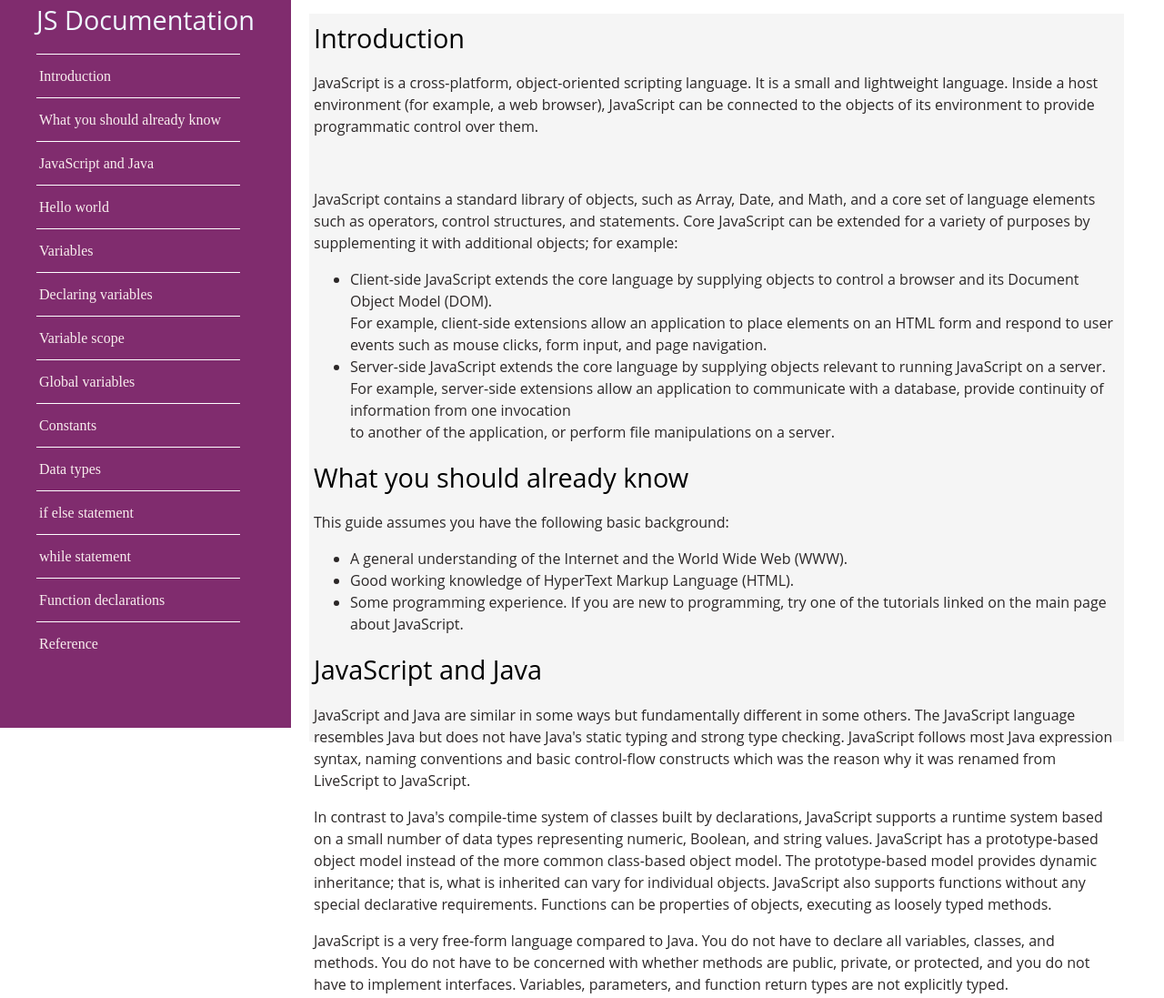
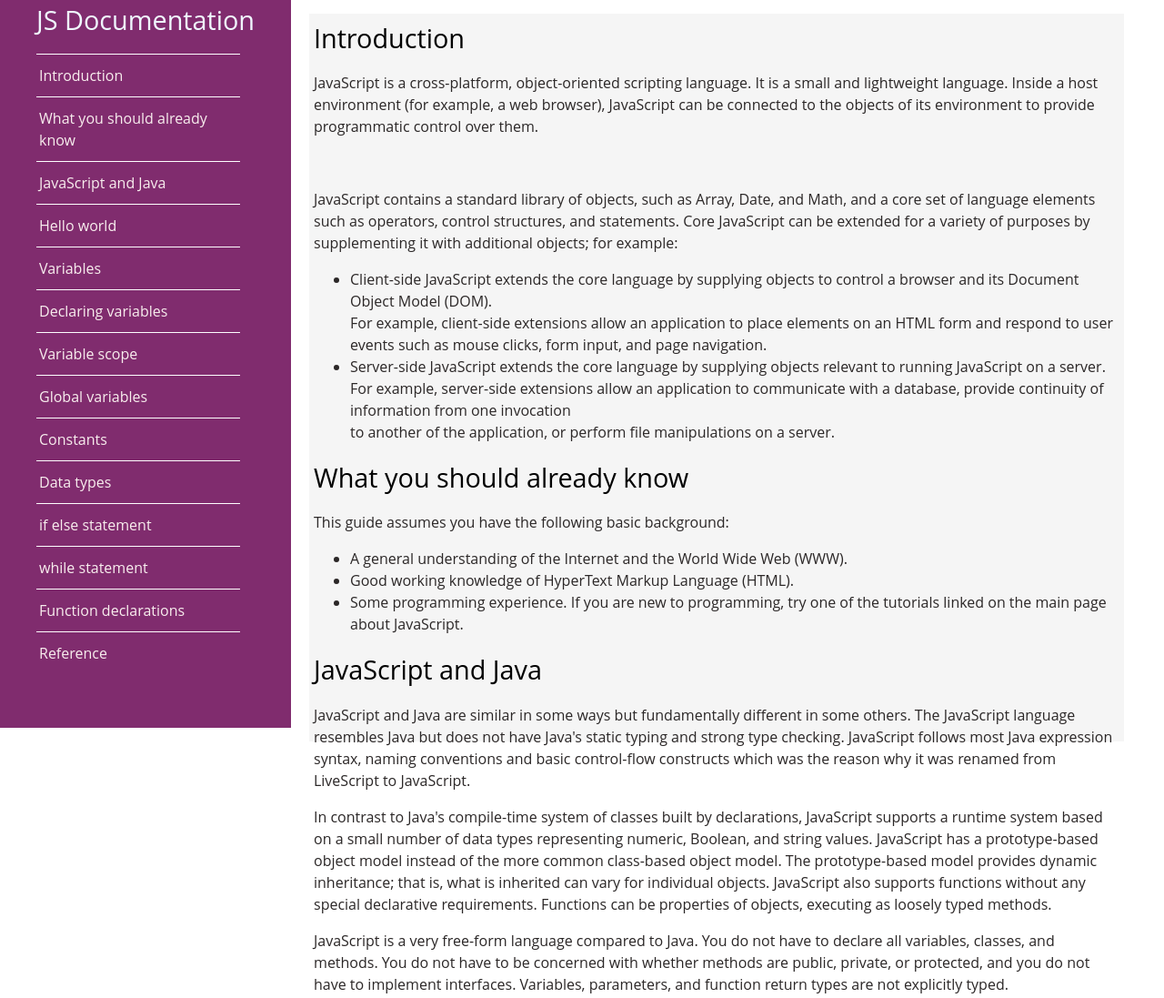
Before and after one commit to FarwaMuhibZada/Technical_documentation_page, a plain HTML site: page index.html in a window 1280 px wide. Shown: the top 1097 px of the page at 91% size. Drawn offline with Linux system fonts and the light colour scheme.

Commit message:
solved linters error .

```diff
--- a/styles.css
+++ b/styles.css
@@ -1,11 +1,12 @@
 * {
   box-sizing: border-box;
+  font-family: 'Open Sans';
+
 }
 
 body {
   display: flex;
   flex-direction: row;
-  font-family: 'Open Sans';
   color: rgb(43, 39, 39);
   line-height: 1.5;
   margin: 0;
@@ -47,7 +48,6 @@ nav header {
 
 .nav-link {
   text-decoration: none;
-  font-family: 'Open Sens';
   color: rgb(248, 238, 238);
   line-height: 1.5;
 }
```
